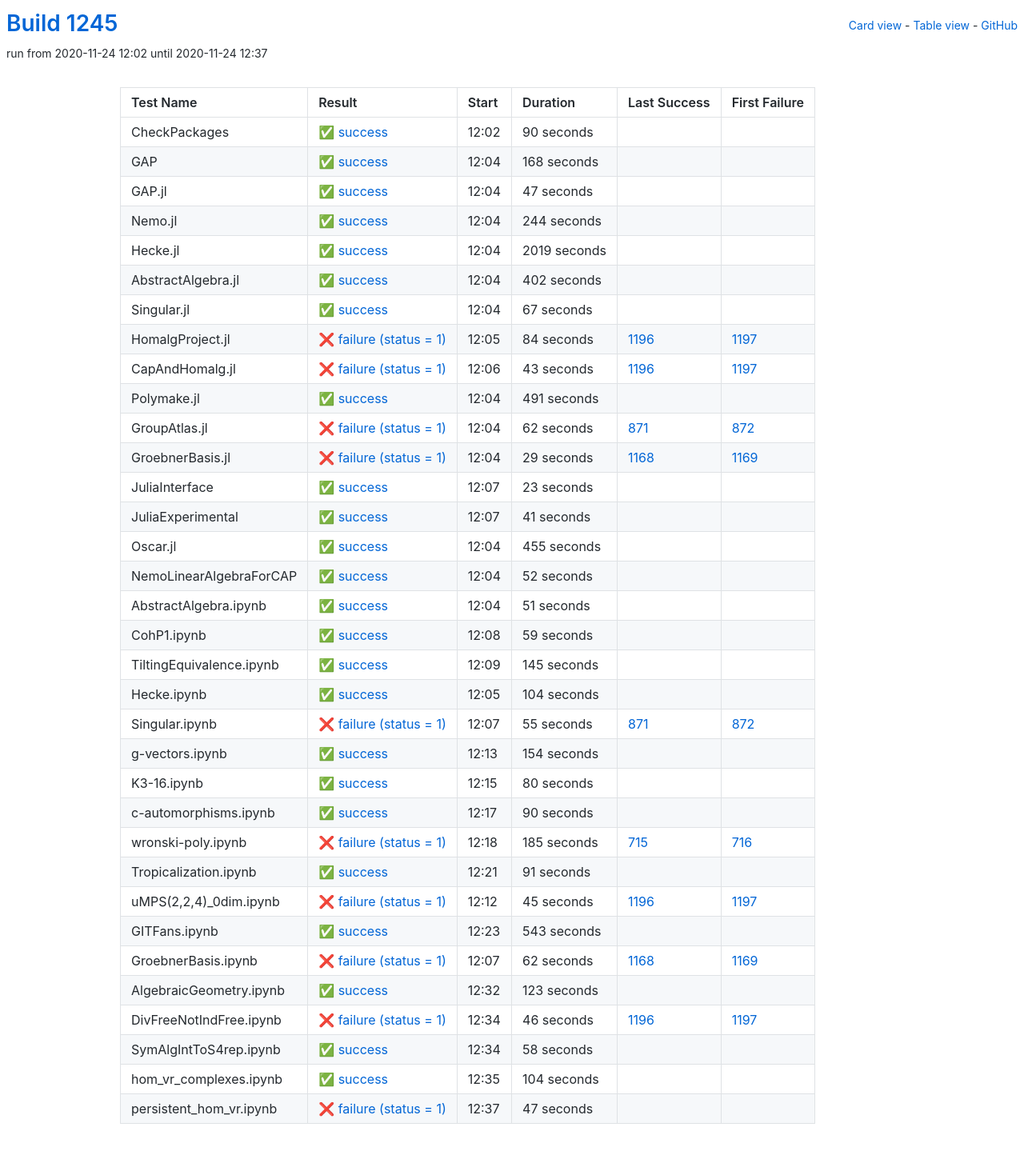
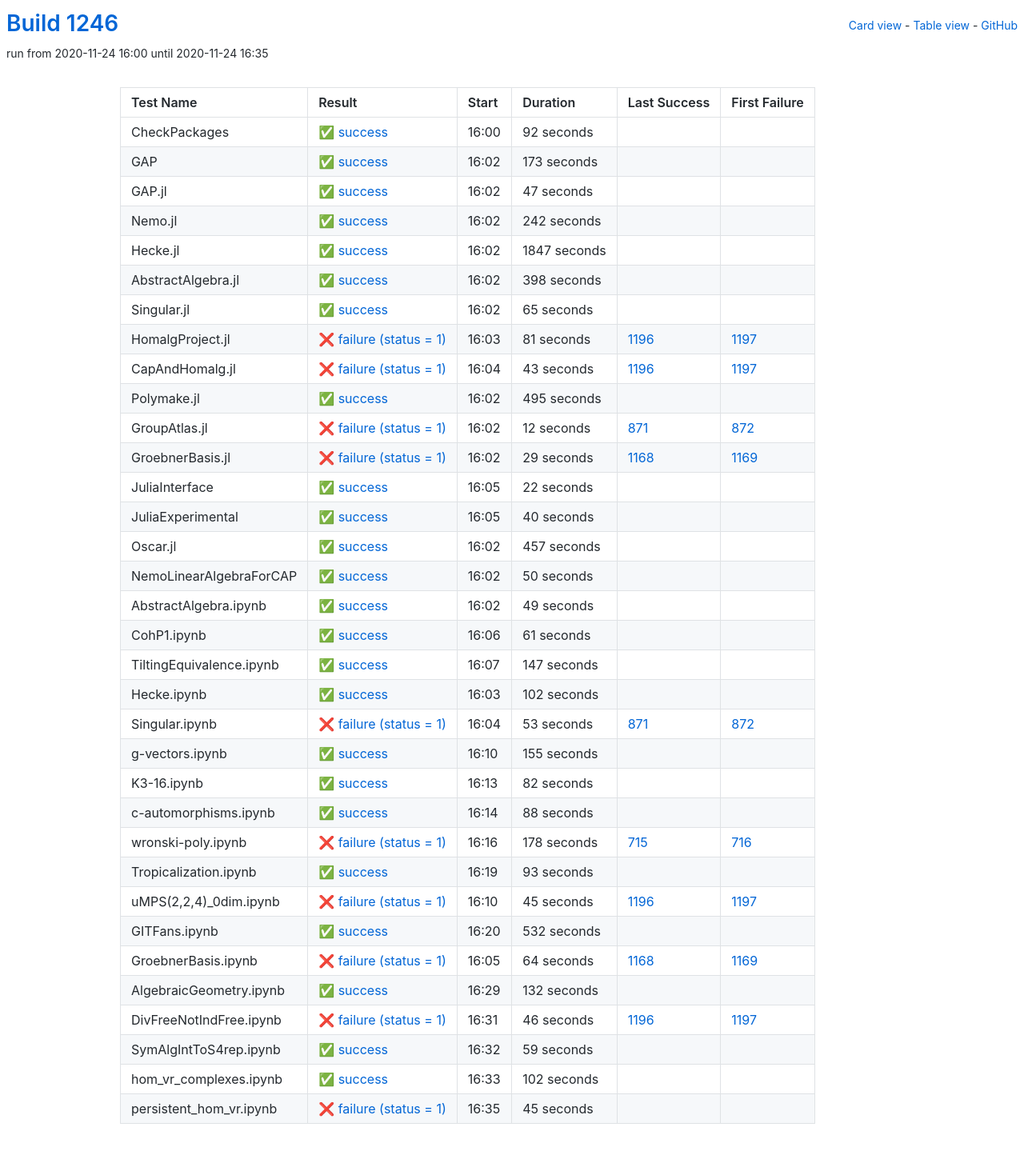
Before and after one commit to oscar-system/oscar-ci-status-stable, a Jekyll site: the page built from table.html, in a window 1280 px wide. Shown: the whole page at 80% size. Built offline with Jekyll 4.4.1, drawn with Linux system fonts in a browser that asks for light colours.

Commit message:
Build #1246

```diff
--- a/_data/ci.yml
+++ b/_data/ci.yml
@@ -1,6 +1,6 @@
 ---
-build: 1245
-build_url: https://oscarci.mathematik.uni-kl.de/job/oscar-stable/1245/
+build: 1246
+build_url: https://oscarci.mathematik.uni-kl.de/job/oscar-stable/1246/
 job: oscar-stable
 organization: oscar-system
 repo: oscar-ci-status-stable
@@ -8,32 +8,32 @@ repourl: https://github.com/oscar-system/oscar-ci-status-stable
 tests:
 - name: CheckPackages
   id: checkpackages
-  log: https://oscarci.mathematik.uni-kl.de/job/oscar-stable/1245/artifact/logs/build-1245/CheckPackages.log
-  start: 2020-11-24 12:02
+  log: https://oscarci.mathematik.uni-kl.de/job/oscar-stable/1246/artifact/logs/build-1246/CheckPackages.log
+  start: 2020-11-24 16:00
   success: true
   exitcode: 0
   status: success
-  duration: 90
+  duration: 92
   last_success: false
   last_success_url:
   first_failure: false
   first_failure_url:
 - name: GAP
   id: gap
-  log: https://oscarci.mathematik.uni-kl.de/job/oscar-stable/1245/artifact/logs/build-1245/GAP.log
-  start: 2020-11-24 12:04
+  log: https://oscarci.mathematik.uni-kl.de/job/oscar-stable/1246/artifact/logs/build-1246/GAP.log
+  start: 2020-11-24 16:02
   success: true
   exitcode: 0
   status: success
-  duration: 168
+  duration: 173
   last_success: false
   last_success_url:
   first_failure: false
   first_failure_url:
 - name: GAP.jl
   id: gap-jl
-  log: https://oscarci.mathematik.uni-kl.de/job/oscar-stable/1245/artifact/logs/build-1245/GAP.jl.log
-  start: 2020-11-24 12:04
+  log: https://oscarci.mathematik.uni-kl.de/job/oscar-stable/1246/artifact/logs/build-1246/GAP.jl.log
+  start: 2020-11-24 16:02
   success: true
   exitcode: 0
   status: success
@@ -44,68 +44,68 @@ tests:
   first_failure_url:
 - name: Nemo.jl
   id: nemo-jl
-  log: https://oscarci.mathematik.uni-kl.de/job/oscar-stable/1245/artifact/logs/build-1245/Nemo.jl.log
-  start: 2020-11-24 12:04
+  log: https://oscarci.mathematik.uni-kl.de/job/oscar-stable/1246/artifact/logs/build-1246/Nemo.jl.log
+  start: 2020-11-24 16:02
   success: true
   exitcode: 0
   status: success
-  duration: 244
+  duration: 242
   last_success: false
   last_success_url:
   first_failure: false
   first_failure_url:
 - name: Hecke.jl
   id: hecke-jl
-  log: https://oscarci.mathematik.uni-kl.de/job/oscar-stable/1245/artifact/logs/build-1245/Hecke.jl.log
-  start: 2020-11-24 12:04
+  log: https://oscarci.mathematik.uni-kl.de/job/oscar-stable/1246/artifact/logs/build-1246/Hecke.jl.log
+  start: 2020-11-24 16:02
   success: true
   exitcode: 0
   status: success
-  duration: 2019
+  duration: 1847
   last_success: false
   last_success_url:
   first_failure: false
   first_failure_url:
 - name: AbstractAlgebra.jl
   id: abstractalgebra-jl
-  log: https://oscarci.mathematik.uni-kl.de/job/oscar-stable/1245/artifact/logs/build-1245/AbstractAlgebra.jl.log
-  start: 2020-11-24 12:04
+  log: https://oscarci.mathematik.uni-kl.de/job/oscar-stable/1246/artifact/logs/build-1246/AbstractAlgebra.jl.log
+  start: 2020-11-24 16:02
   success: true
   exitcode: 0
   status: success
-  duration: 402
+  duration: 398
   last_success: false
   last_success_url:
   first_failure: false
   first_failure_url:
 - name: Singular.jl
   id: singular-jl
-  log: https://oscarci.mathematik.uni-kl.de/job/oscar-stable/1245/artifact/logs/build-1245/Singular.jl.log
-  start: 2020-11-24 12:04
+  log: https://oscarci.mathematik.uni-kl.de/job/oscar-stable/1246/artifact/logs/build-1246/Singular.jl.log
+  start: 2020-11-24 16:02
   success: true
   exitcode: 0
   status: success
-  duration: 67
+  duration: 65
   last_success: false
   last_success_url:
   first_failure: false
   first_failure_url:
 - name: HomalgProject.jl
   id: homalgproject-jl
-  log: https://oscarci.mathematik.uni-kl.de/job/oscar-stable/1245/artifact/logs/build-1245/HomalgProject.jl.log
-  start: 2020-11-24 12:05
+  log: https://oscarci.mathematik.uni-kl.de/job/oscar-stable/1246/artifact/logs/build-1246/HomalgProject.jl.log
+  start: 2020-11-24 16:03
   success: false
   exitcode: 1
   status: failure
-  duration: 84
+  duration: 81
   last_success: 1196
   last_success_url: https://oscarci.mathematik.uni-kl.de/job/oscar-stable/1196/
   first_failure: 1197
   first_failure_url: https://oscarci.mathematik.uni-kl.de/job/oscar-stable/1197/
 - name: CapAndHomalg.jl
   id: capandhomalg-jl
-  log: https://oscarci.mathematik.uni-kl.de/job/oscar-stable/1245/artifact/logs/build-1245/CapAndHomalg.jl.log
-  start: 2020-11-24 12:06
+  log: https://oscarci.mathematik.uni-kl.de/job/oscar-stable/1246/artifact/logs/build-1246/CapAndHomalg.jl.log
+  start: 2020-11-24 16:04
   success: false
   exitcode: 1
   status: failure
@@ -116,32 +116,32 @@ tests:
   first_failure_url: https://oscarci.mathematik.uni-kl.de/job/oscar-stable/1197/
 - name: Polymake.jl
   id: polymake-jl
-  log: https://oscarci.mathematik.uni-kl.de/job/oscar-stable/1245/artifact/logs/build-1245/Polymake.jl.log
-  start: 2020-11-24 12:04
+  log: https://oscarci.mathematik.uni-kl.de/job/oscar-stable/1246/artifact/logs/build-1246/Polymake.jl.log
+  start: 2020-11-24 16:02
   success: true
   exitcode: 0
   status: success
-  duration: 491
+  duration: 495
   last_success: false
   last_success_url:
   first_failure: false
   first_failure_url:
 - name: GroupAtlas.jl
   id: groupatlas-jl
-  log: https://oscarci.mathematik.uni-kl.de/job/oscar-stable/1245/artifact/logs/build-1245/GroupAtlas.jl.log
-  start: 2020-11-24 12:04
+  log: https://oscarci.mathematik.uni-kl.de/job/oscar-stable/1246/artifact/logs/build-1246/GroupAtlas.jl.log
+  start: 2020-11-24 16:02
   success: false
   exitcode: 1
   status: failure
-  duration: 62
+  duration: 12
   last_success: 871
   last_success_url: https://oscarci.mathematik.uni-kl.de/job/oscar-stable/871/
   first_failure: 872
   first_failure_url: https://oscarci.mathematik.uni-kl.de/job/oscar-stable/872/
 - name: GroebnerBasis.jl
   id: groebnerbasis-jl
-  log: https://oscarci.mathematik.uni-kl.de/job/oscar-stable/1245/artifact/logs/build-1245/GroebnerBasis.jl.log
-  start: 2020-11-24 12:04
+  log: https://oscarci.mathematik.uni-kl.de/job/oscar-stable/1246/artifact/logs/build-1246/GroebnerBasis.jl.log
+  start: 2020-11-24 16:02
   success: false
   exitcode: 1
   status: failure
@@ -152,176 +152,176 @@ tests:
   first_failure_url: https://oscarci.mathematik.uni-kl.de/job/oscar-stable/1169/
 - name: JuliaInterface
   id: juliainterface
-  log: https://oscarci.mathematik.uni-kl.de/job/oscar-stable/1245/artifact/logs/build-1245/JuliaInterface.log
-  start: 2020-11-24 12:07
+  log: https://oscarci.mathematik.uni-kl.de/job/oscar-stable/1246/artifact/logs/build-1246/JuliaInterface.log
+  start: 2020-11-24 16:05
   success: true
   exitcode: 0
   status: success
-  duration: 23
+  duration: 22
   last_success: false
   last_success_url:
   first_failure: false
   first_failure_url:
 - name: JuliaExperimental
   id: juliaexperimental
-  log: https://oscarci.mathematik.uni-kl.de/job/oscar-stable/1245/artifact/logs/build-1245/JuliaExperimental.log
-  start: 2020-11-24 12:07
+  log: https://oscarci.mathematik.uni-kl.de/job/oscar-stable/1246/artifact/logs/build-1246/JuliaExperimental.log
+  start: 2020-11-24 16:05
   success: true
   exitcode: 0
   status: success
-  duration: 41
+  duration: 40
   last_success: false
   last_success_url:
   first_failure: false
   first_failure_url:
 - name: Oscar.jl
   id: oscar-jl
-  log: https://oscarci.mathematik.uni-kl.de/job/oscar-stable/1245/artifact/logs/build-1245/Oscar.jl.log
-  start: 2020-11-24 12:04
+  log: https://oscarci.mathematik.uni-kl.de/job/oscar-stable/1246/artifact/logs/build-1246/Oscar.jl.log
+  start: 2020-11-24 16:02
   success: true
   exitcode: 0
   status: success
-  duration: 455
+  duration: 457
   last_success: false
   last_success_url:
   first_failure: false
   first_failure_url:
 - name: NemoLinearAlgebraForCAP
   id: nemolinearalgebraforcap
-  log: https://oscarci.mathematik.uni-kl.de/job/oscar-stable/1245/artifact/logs/build-1245/NemoLinearAlgebraForCAP.log
-  start: 2020-11-24 12:04
+  log: https://oscarci.mathematik.uni-kl.de/job/oscar-stable/1246/artifact/logs/build-1246/NemoLinearAlgebraForCAP.log
+  start: 2020-11-24 16:02
   success: true
   exitcode: 0
   status: success
-  duration: 52
+  duration: 50
   last_success: false
   last_success_url:
   first_failure: false
   first_failure_url:
 - name: AbstractAlgebra.ipynb
   id: abstractalgebra-ipynb
-  log: https://oscarci.mathematik.uni-kl.de/job/oscar-stable/1245/artifact/logs/build-1245/AbstractAlgebra.ipynb.log
-  start: 2020-11-24 12:04
+  log: https://oscarci.mathematik.uni-kl.de/job/oscar-stable/1246/artifact/logs/build-1246/AbstractAlgebra.ipynb.log
+  start: 2020-11-24 16:02
   success: true
   exitcode: 0
   status: success
-  duration: 51
+  duration: 49
   last_success: false
   last_success_url:
   first_failure: false
   first_failure_url:
 - name: CohP1.ipynb
   id: cohp1-ipynb
-  log: https://oscarci.mathematik.uni-kl.de/job/oscar-stable/1245/artifact/logs/build-1245/CohP1.ipynb.log
-  start: 2020-11-24 12:08
+  log: https://oscarci.mathematik.uni-kl.de/job/oscar-stable/1246/artifact/logs/build-1246/CohP1.ipynb.log
+  start: 2020-11-24 16:06
   success: true
   exitcode: 0
   status: success
-  duration: 59
+  duration: 61
   last_success: false
   last_success_url:
   first_failure: false
   first_failure_url:
 - name: TiltingEquivalence.ipynb
   id: tiltingequivalence-ipynb
-  log: https://oscarci.mathematik.uni-kl.de/job/oscar-stable/1245/artifact/logs/build-1245/TiltingEquivalence.ipynb.log
-  start: 2020-11-24 12:09
+  log: https://oscarci.mathematik.uni-kl.de/job/oscar-stable/1246/artifact/logs/build-1246/TiltingEquivalence.ipynb.log
+  start: 2020-11-24 16:07
   success: true
   exitcode: 0
   status: success
-  duration: 145
+  duration: 147
   last_success: false
   last_success_url:
   first_failure: false
   first_failure_url:
 - name: Hecke.ipynb
   id: hecke-ipynb
-  log: https://oscarci.mathematik.uni-kl.de/job/oscar-stable/1245/artifact/logs/build-1245/Hecke.ipynb.log
-  start: 2020-11-24 12:05
+  log: https://oscarci.mathematik.uni-kl.de/job/oscar-stable/1246/artifact/logs/build-1246/Hecke.ipynb.log
+  start: 2020-11-24 16:03
   success: true
   exitcode: 0
   status: success
-  duration: 104
+  duration: 102
   last_success: false
   last_success_url:
   first_failure: false
   first_failure_url:
 - name: Singular.ipynb
   id: singular-ipynb
-  log: https://oscarci.mathematik.uni-kl.de/job/oscar-stable/1245/artifact/logs/build-1245/Singular.ipynb.log
-  start: 2020-11-24 12:07
+  log: https://oscarci.mathematik.uni-kl.de/job/oscar-stable/1246/artifact/logs/build-1246/Singular.ipynb.log
+  start: 2020-11-24 16:04
   success: false
   exitcode: 1
   status: failure
-  duration: 55
+  duration: 53
   last_success: 871
   last_success_url: https://oscarci.mathematik.uni-kl.de/job/oscar-stable/871/
   first_failure: 872
   first_failure_url: https://oscarci.mathematik.uni-kl.de/job/oscar-stable/872/
 - name: g-vectors.ipynb
   id: g-vectors-ipynb
-  log: https://oscarci.mathematik.uni-kl.de/job/oscar-stable/1245/artifact/logs/build-1245/g-vectors.ipynb.log
-  start: 2020-11-24 12:13
+  log: https://oscarci.mathematik.uni-kl.de/job/oscar-stable/1246/artifact/logs/build-1246/g-vectors.ipynb.log
+  start: 2020-11-24 16:10
   success: true
   exitcode: 0
   status: success
-  duration: 154
+  duration: 155
   last_success: false
   last_success_url:
   first_failure: false
   first_failure_url:
 - name: K3-16.ipynb
   id: k3-16-ipynb
-  log: https://oscarci.mathematik.uni-kl.de/job/oscar-stable/1245/artifact/logs/build-1245/K3-16.ipynb.log
-  start: 2020-11-24 12:15
+  log: https://oscarci.mathematik.uni-kl.de/job/oscar-stable/1246/artifact/logs/build-1246/K3-16.ipynb.log
+  start: 2020-11-24 16:13
   success: true
   exitcode: 0
   status: success
-  duration: 80
+  duration: 82
   last_success: false
   last_success_url:
   first_failure: false
   first_failure_url:
 - name: c-automorphisms.ipynb
   id: c-automorphisms-ipynb
-  log: https://oscarci.mathematik.uni-kl.de/job/oscar-stable/1245/artifact/logs/build-1245/c-automorphisms.ipynb.log
-  start: 2020-11-24 12:17
+  log: https://oscarci.mathematik.uni-kl.de/job/oscar-stable/1246/artifact/logs/build-1246/c-automorphisms.ipynb.log
+  start: 2020-11-24 16:14
   success: true
   exitcode: 0
   status: success
-  duration: 90
+  duration: 88
   last_success: false
   last_success_url:
   first_failure: false
   first_failure_url:
 - name: wronski-poly.ipynb
   id: wronski-poly-ipynb
-  log: https://oscarci.mathematik.uni-kl.de/job/oscar-stable/1245/artifact/logs/build-1245/wronski-poly.ipynb.log
-  start: 2020-11-24 12:18
+  log: https://oscarci.mathematik.uni-kl.de/job/oscar-stable/1246/artifact/logs/build-1246/wronski-poly.ipynb.log
+  start: 2020-11-24 16:16
   success: false
   exitcode: 1
   status: failure
-  duration: 185
+  duration: 178
   last_success: 715
   last_success_url: https://oscarci.mathematik.uni-kl.de/job/oscar-stable/715/
   first_failure: 716
   first_failure_url: https://oscarci.mathematik.uni-kl.de/job/oscar-stable/716/
 - name: Tropicalization.ipynb
   id: tropicalization-ipynb
-  log: https://oscarci.mathematik.uni-kl.de/job/oscar-stable/1245/artifact/logs/build-1245/Tropicalization.ipynb.log
-  start: 2020-11-24 12:21
+  log: https://oscarci.mathematik.uni-kl.de/job/oscar-stable/1246/artifact/logs/build-1246/Tropicalization.ipynb.log
+  start: 2020-11-24 16:19
   success: true
   exitcode: 0
   status: success
-  duration: 91
+  duration: 93
   last_success: false
   last_success_url:
   first_failure: false
   first_failure_url:
 - name: uMPS(2,2,4)_0dim.ipynb
   id: umps-2-2-4-0dim-ipynb
-  log: https://oscarci.mathematik.uni-kl.de/job/oscar-stable/1245/artifact/logs/build-1245/uMPS-2-2-4-_0dim.ipynb.log
-  start: 2020-11-24 12:12
+  log: https://oscarci.mathematik.uni-kl.de/job/oscar-stable/1246/artifact/logs/build-1246/uMPS-2-2-4-_0dim.ipynb.log
+  start: 2020-11-24 16:10
   success: false
   exitcode: 1
   status: failure
@@ -332,44 +332,44 @@ tests:
   first_failure_url: https://oscarci.mathematik.uni-kl.de/job/oscar-stable/1197/
 - name: GITFans.ipynb
   id: gitfans-ipynb
-  log: https://oscarci.mathematik.uni-kl.de/job/oscar-stable/1245/artifact/logs/build-1245/GITFans.ipynb.log
-  start: 2020-11-24 12:23
+  log: https://oscarci.mathematik.uni-kl.de/job/oscar-stable/1246/artifact/logs/build-1246/GITFans.ipynb.log
+  start: 2020-11-24 16:20
   success: true
   exitcode: 0
   status: success
-  duration: 543
+  duration: 532
   last_success: false
   last_success_url:
   first_failure: false
   first_failure_url:
 - name: GroebnerBasis.ipynb
   id: groebnerbasis-ipynb
-  log: https://oscarci.mathematik.uni-kl.de/job/oscar-stable/1245/artifact/logs/build-1245/GroebnerBasis.ipynb.log
-  start: 2020-11-24 12:07
+  log: https://oscarci.mathematik.uni-kl.de/job/oscar-stable/1246/artifact/logs/build-1246/GroebnerBasis.ipynb.log
+  start: 2020-11-24 16:05
   success: false
   exitcode: 1
   status: failure
-  duration: 62
+  duration: 64
   last_success: 1168
   last_success_url: https://oscarci.mathematik.uni-kl.de/job/oscar-stable/1168/
   first_failure: 1169
   first_failure_url: https://oscarci.mathematik.uni-kl.de/job/oscar-stable/1169/
 - name: AlgebraicGeometry.ipynb
   id: algebraicgeometry-ipynb
-  log: https://oscarci.mathematik.uni-kl.de/job/oscar-stable/1245/artifact/logs/build-1245/AlgebraicGeometry.ipynb.log
-  start: 2020-11-24 12:32
+  log: https://oscarci.mathematik.uni-kl.de/job/oscar-stable/1246/artifact/logs/build-1246/AlgebraicGeometry.ipynb.log
+  start: 2020-11-24 16:29
   success: true
   exitcode: 0
   status: success
-  duration: 123
+  duration: 132
   last_success: false
   last_success_url:
   first_failure: false
   first_failure_url:
 - name: DivFreeNotIndFree.ipynb
   id: divfreenotindfree-ipynb
-  log: https://oscarci.mathematik.uni-kl.de/job/oscar-stable/1245/artifact/logs/build-1245/DivFreeNotIndFree.ipynb.log
-  start: 2020-11-24 12:34
+  log: https://oscarci.mathematik.uni-kl.de/job/oscar-stable/1246/artifact/logs/build-1246/DivFreeNotIndFree.ipynb.log
+  start: 2020-11-24 16:31
   success: false
   exitcode: 1
   status: failure
@@ -380,36 +380,36 @@ tests:
   first_failure_url: https://oscarci.mathematik.uni-kl.de/job/oscar-stable/1197/
 - name: SymAlgIntToS4rep.ipynb
   id: symalginttos4rep-ipynb
-  log: https://oscarci.mathematik.uni-kl.de/job/oscar-stable/1245/artifact/logs/build-1245/SymAlgIntToS4rep.ipynb.log
-  start: 2020-11-24 12:34
+  log: https://oscarci.mathematik.uni-kl.de/job/oscar-stable/1246/artifact/logs/build-1246/SymAlgIntToS4rep.ipynb.log
+  start: 2020-11-24 16:32
   success: true
   exitcode: 0
   status: success
-  duration: 58
+  duration: 59
   last_success: false
   last_success_url:
   first_failure: false
   first_failure_url:
 - name: hom_vr_complexes.ipynb
   id: hom-vr-complexes-ipynb
-  log: https://oscarci.mathematik.uni-kl.de/job/oscar-stable/1245/artifact/logs/build-1245/hom_vr_complexes.ipynb.log
-  start: 2020-11-24 12:35
+  log: https://oscarci.mathematik.uni-kl.de/job/oscar-stable/1246/artifact/logs/build-1246/hom_vr_complexes.ipynb.log
+  start: 2020-11-24 16:33
   success: true
   exitcode: 0
   status: success
-  duration: 104
+  duration: 102
   last_success: false
   last_success_url:
   first_failure: false
   first_failure_url:
 - name: persistent_hom_vr.ipynb
   id: persistent-hom-vr-ipynb
-  log: https://oscarci.mathematik.uni-kl.de/job/oscar-stable/1245/artifact/logs/build-1245/persistent_hom_vr.ipynb.log
-  start: 2020-11-24 12:37
+  log: https://oscarci.mathematik.uni-kl.de/job/oscar-stable/1246/artifact/logs/build-1246/persistent_hom_vr.ipynb.log
+  start: 2020-11-24 16:35
   success: false
   exitcode: 1
   status: failure
-  duration: 47
+  duration: 45
   last_success: false
   last_success_url:
   first_failure: false
```
Also changed, not shown: README.md.
